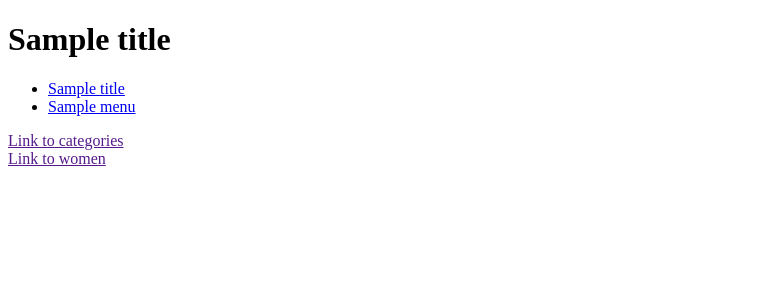
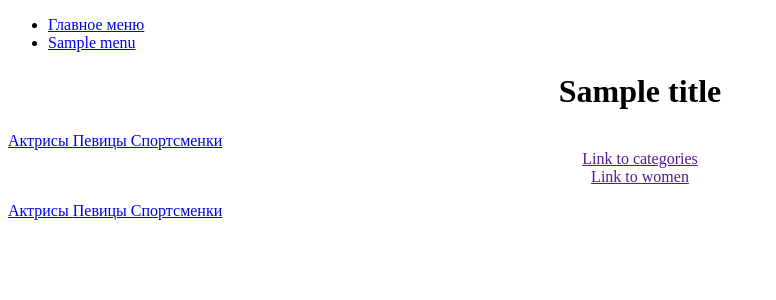
Before and after one commit to VasilIvanovitch/django42, a Django app: template django/sitewomen/women/templates/women/index.html in a window 1280 px wide. Shown: the top 300 px of the page, without its empty margins (0-776 px from the left). Run offline with Django 4.2, Linux system fonts and the light colour scheme; the template is opened without the code that fills it: most values are stand-ins (such as "Sample title", 1, 10 or a date in 2020).

Commit message:
примеры использования шаблонов (extends), и тега include, урок 14

```diff
--- a/django/sitewomen/sitewomen/settings/components/common.py
+++ b/django/sitewomen/sitewomen/settings/components/common.py
@@ -139,7 +139,7 @@ STATIC_URL = '/static/'
 TEMPLATES = [
     {
         'BACKEND': 'django.template.backends.django.DjangoTemplates',
-        'DIRS': [],
+        'DIRS': [BASE_DIR / 'templates'],
         'APP_DIRS': True,
         'OPTIONS': {
             'context_processors': [
--- /dev/null
+++ b/django/sitewomen/templates/base.html
@@ -0,0 +1,23 @@
+<!DOCTYPE html>
+<html lang="en">
+<head>
+    <meta charset="UTF-8">
+    <title>{{ title }}</title>
+</head>
+<body>
+
+<ul>
+    <li>
+    <a href="{% url 'women:home' %}"> Главное меню </a>
+    </li>
+    {% for m in menu %}
+    {% if not forloop.last %} <li> {% else %} <li class="last"> {% endif %}
+    <a href="{% url 'women:'|add:m.url_name %}"> {{ m.title }}</a>
+    </li>
+    {% endfor %}
+</ul>
+
+{% block content %}  {% endblock %}
+
+</body>
+</html>
--- /dev/null
+++ b/django/sitewomen/women/templates/women/includes/nav.html
@@ -0,0 +1,5 @@
+<nav>
+    <a href="#"> Актрисы </a>
+    <a href="#"> Певицы </a>
+    <a href="#"> Спортсменки </a>
+</nav>
--- a/django/sitewomen/women/templates/women/index.html
+++ b/django/sitewomen/women/templates/women/index.html
@@ -1,26 +1,13 @@
-<!DOCTYPE html>
-<html lang="en">
-<head>
-    <meta charset="UTF-8">
-    <title>{{ title }}</title>
-</head>
-<body>
-<h1>{{ title }}</h1>
-<ul>
-    <li>
-    <a href="{% url 'women:home' %}"> {{ title }}</a>
-    </li>
-    {% for m in menu %}
-    {% if not forloop.last %} <li> {% else %} <li class="last"> {% endif %}
-    <a href="{% url 'women:'|add:m.url_name %}"> {{ m.title }}</a>
-    </li>
-    {% endfor %}
-</ul>
+{% extends 'base.html' %}
 
+
+{% block content %}
+<h1 align=center>{{ title }}</h1>
+{% include 'women/includes/nav.html' %}
 {% url 'women:cats' 'sports' as the_url %}
-<a href="{{ the_url }}">Link to categories</a>
+<div align=center> <a href="{{ the_url }}">Link to categories</a> </div>
 {% url 'women:cats' url as the_url2 %}
-    <div>
+    <div align=center>
 <a href="{{ the_url2 }}">Link to women</a>
     </div>
 <ul>
@@ -38,5 +25,5 @@
     {% endfor %}
 </ul>
 
-</body>
-</html>
+{% include 'women/includes/nav.html' %}
+{% endblock %}
```
Also changed, not shown: django/sitewomen/women/templates/women/about.html (+5 -11 lines).
